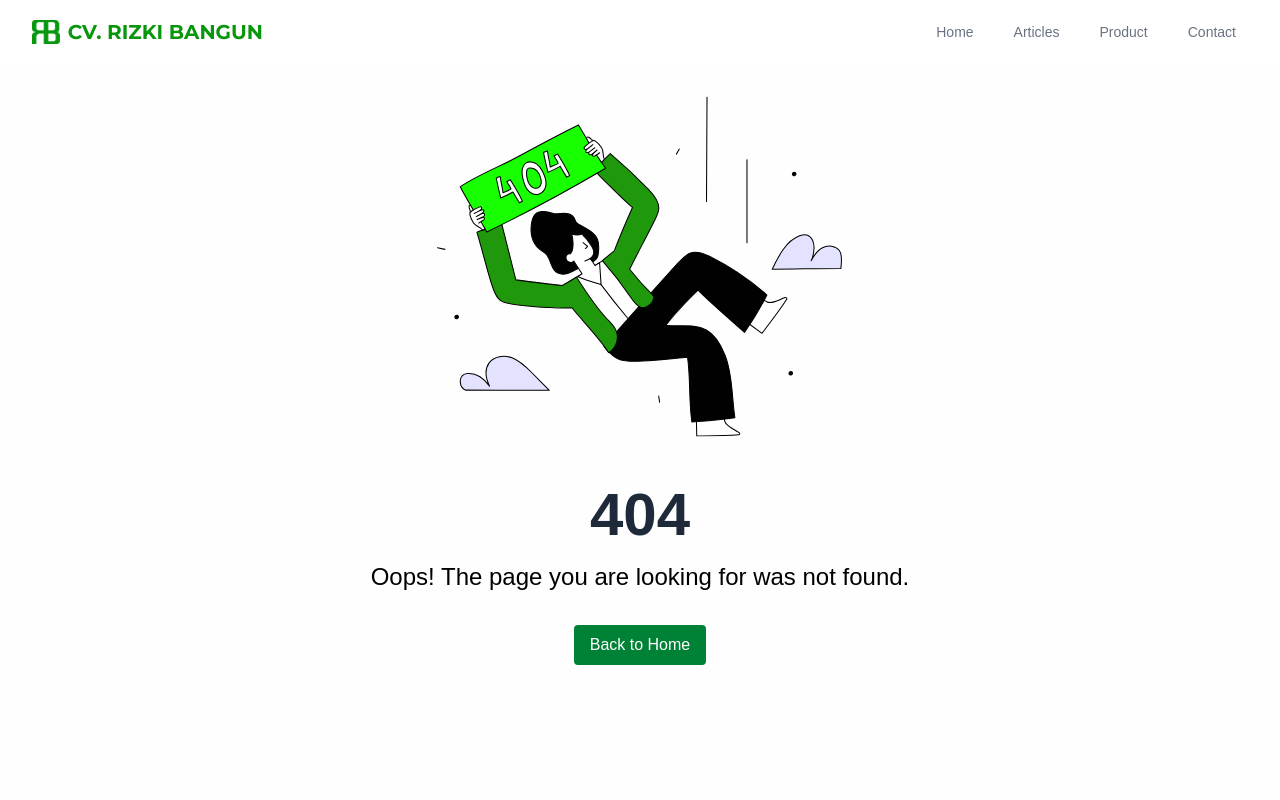
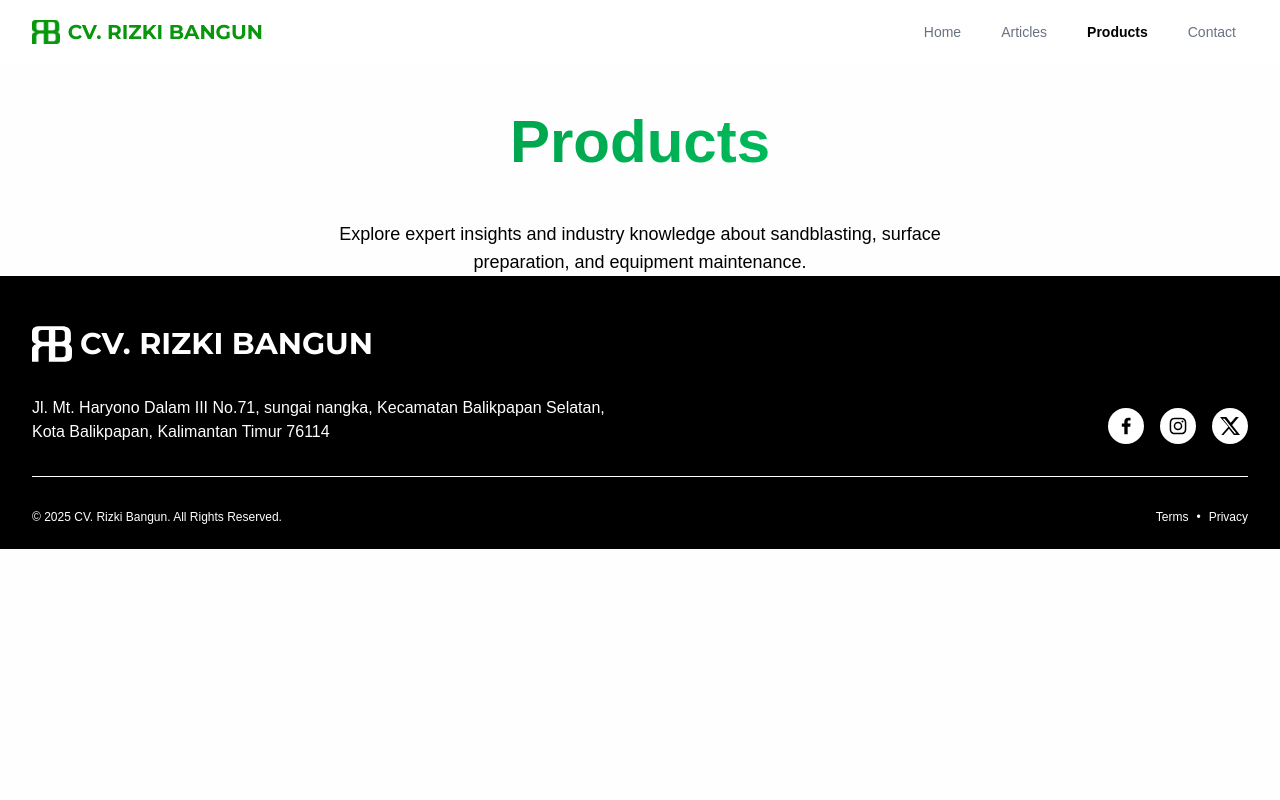
Before and after one commit to faiz832/CV-RIZKI-BANGUN, a React (Vite) app: page /products in a window 1280 px wide. Shown: the top 800 px of the page. Built offline with nearby package versions, Linux system fonts and the light colour scheme; a web font is replaced by a local one.

Commit message:
fix products

```diff
--- a/src/App.jsx
+++ b/src/App.jsx
@@ -4,7 +4,7 @@ import Footer from "./components/Footer";
 import ScrollToTop from "./components/ScrollToTop";
 import Home from "./pages/Home";
 import Articles from "./pages/Articles";
-import Product from "./pages/Product";
+import Products from "./pages/Products";
 import Contact from "./pages/Contact";
 import NotFound from "./pages/NotFound";
 import ArticleDetails from "./pages/ArticleDetails";
@@ -17,7 +17,7 @@ export default function App() {
       <Routes>
         <Route path="/" element={<Home />} />
         <Route path="/articles" element={<Articles />} />
-        <Route path="/product" element={<Product />} />
+        <Route path="/products" element={<Products />} />
         <Route path="/contact" element={<Contact />} />
         <Route path="/articles/:id" element={<ArticleDetails />} />
         <Route path="*" element={<NotFound />} />
--- a/src/components/Navbar.jsx
+++ b/src/components/Navbar.jsx
@@ -29,8 +29,8 @@ export default function Navbar() {
 
             {/* Navigation Menu */}
             <div className="flex items-center space-x-4 font-satoshi text-sm">
-              {["/", "/articles", "/product", "/contact"].map((path, i) => {
-                const labels = ["Home", "Articles", "Product", "Contact"];
+              {["/", "/articles", "/products", "/contact"].map((path, i) => {
+                const labels = ["Home", "Articles", "Products", "Contact"];
                 return (
                   <NavLink key={path} to={path} className={({ isActive }) => `px-3 py-2 rounded-md ${isActive ? "font-bold text-black" : "text-gray-500"}`}>
                     {labels[i]}
--- a/src/pages/Product.jsx
+++ /dev/null
@@ -1,9 +0,0 @@
-export default function Product() {
-  return (
-    <>
-      <div className="relative max-w-7xl mx-auto px-4 sm:px-6 lg:px-8 h-[552px] md:min-h-[calc(100vh-100px)]">
-        <h1>Product</h1>
-      </div>
-    </>
-  );
-}
--- /dev/null
+++ b/src/pages/Products.jsx
@@ -0,0 +1,10 @@
+export default function Products() {
+  return (
+    <>
+      <div className="max-w-7xl mx-auto px-4 sm:px-6 lg:px-8">
+        <h1 className="text-6xl text-center font-extrabold text-transparent bg-clip-text bg-gradient-to-r from-green-700 to-green-400 my-12">Products</h1>
+        <p className="w-full lg:w-2/4 mx-auto text-center text-lg">Explore expert insights and industry knowledge about sandblasting, surface preparation, and equipment maintenance.</p>
+      </div>
+    </>
+  );
+}
```
